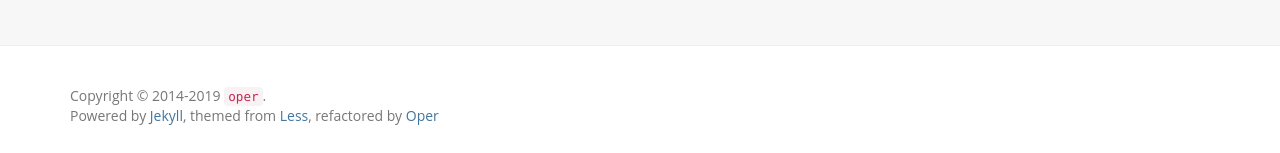
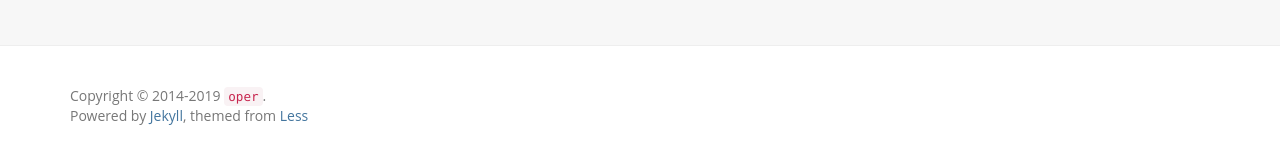
Before and after one commit to cheng723719/cheng723719.github.io, a Jekyll site: the page built from index.html, in a window 1280 px wide and 931 px high. Shown: the part 775-928 px from the top of the window. Built offline with Jekyll 4.4.1, drawn with Linux system fonts in a browser that asks for light colours; nearby versions of some CDN libraries; a script that is not in the unit is left out; the list of posts is cut into pages by our own code; comment, search, counter and statistics services are not loaded.

Commit message:
Add files via upload

```diff
--- a/_includes/footer.html
+++ b/_includes/footer.html
@@ -1,7 +1,7 @@
 <footer class="footer" role="contentinfo">
 	<div class="container">
 		<p class="copyright">Copyright &copy; 2014-{{ site.time | date: '%Y' }} <a href="{{site.resume_site}}"><code>{{ site.author }}</code></a>.</p>
-		<p>Powered by <a href="http://jekyllrb.com">Jekyll</a>, themed from <a href="http://lesscss.cn/">Less</a>, refactored by <a href="http://www.hifreud.com/">Oper</a></p>
+		<p>Powered by <a href="http://jekyllrb.com">Jekyll</a>, themed from <a href="http://lesscss.cn/">Less</a></p>
 	</div>
 </footer>
 
```
